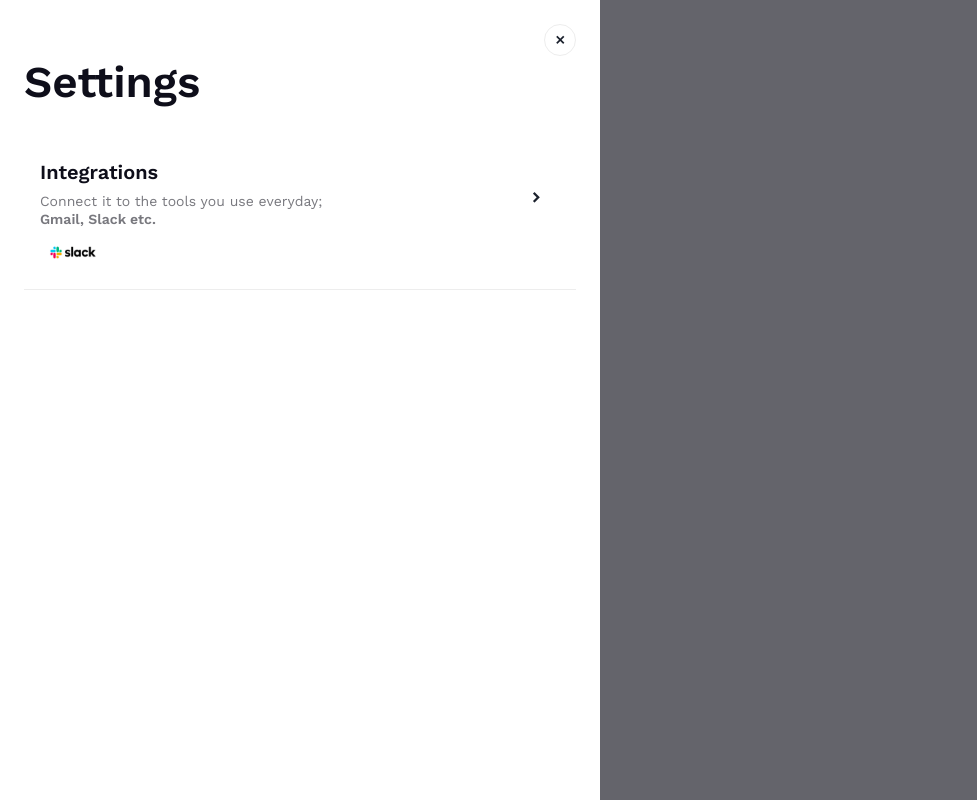
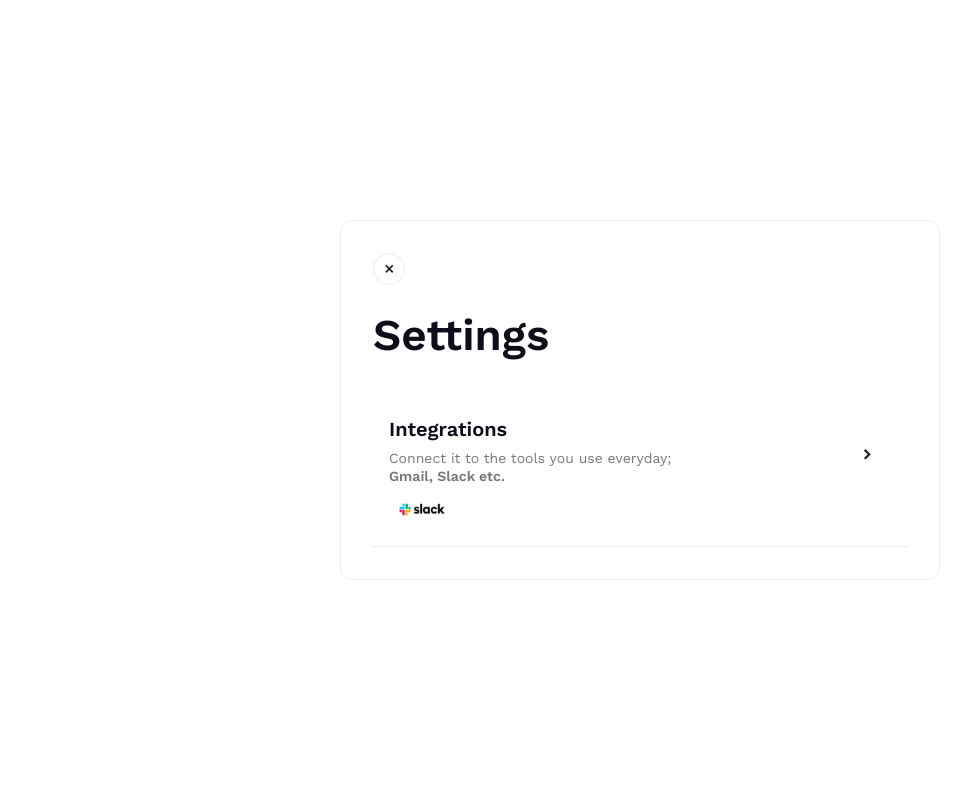
Before and after one commit to smpladmin/apperture, a Next.js app in the folder frontend/: page /analytics/settings in a window 1280 px wide. Shown: the whole page, without its empty margins (0-977 px from the left). Built offline with nearby package versions, Linux system fonts and the light colour scheme; what @beam-australia/react-env would draw is missing.

Commit message:
Slack Desktop redesign

```diff
--- a/frontend/components/Settings/SettingsOptions.tsx
+++ b/frontend/components/Settings/SettingsOptions.tsx
@@ -11,13 +11,19 @@ const SettingsOptions = () => {
   const { previousDsId } = router.query;
 
   return (
-    <Flex>
-      <Box w={{ base: 'full', md: '150' }} p={{ base: '0', md: '6 ' }}>
-        <Flex
-          p={{ base: '4', md: '0 ' }}
-          w={'full'}
-          justifyContent={{ base: 'flex-start', md: 'flex-end' }}
-        >
+    <Flex
+      justifyContent={{ md: 'center' }}
+      alignItems={{ md: 'center' }}
+      h={'full'}
+    >
+      <Box
+        w={{ base: 'full', md: '150' }}
+        p={{ base: '0', md: '8 ' }}
+        borderWidth={{ md: '1px' }}
+        borderColor={{ md: 'white.200' }}
+        borderRadius={{ md: '12px' }}
+      >
+        <Flex p={{ base: '4', md: '0' }} mb={{ base: '0', md: '6' }} w={'full'}>
           <IconButton
             aria-label="close"
             variant={'secondary'}
@@ -36,6 +42,7 @@ const SettingsOptions = () => {
           fontWeight={'semibold'}
           lineHeight={{ base: 'sh-20', md: 'sh-44' }}
           pl={{ base: '4', md: '0' }}
+          mb={{ md: '1' }}
         >
           Settings
         </Text>
@@ -97,9 +104,6 @@ const SettingsOptions = () => {
           opacity={1}
         />
       </Box>
-      <Render on="desktop">
-        <Box flexGrow={'1'} bg={'#64646B'}></Box>
-      </Render>
     </Flex>
   );
 };
```
Also changed, not shown: frontend/components/Settings/Integrations.tsx (+12 -5 lines).
